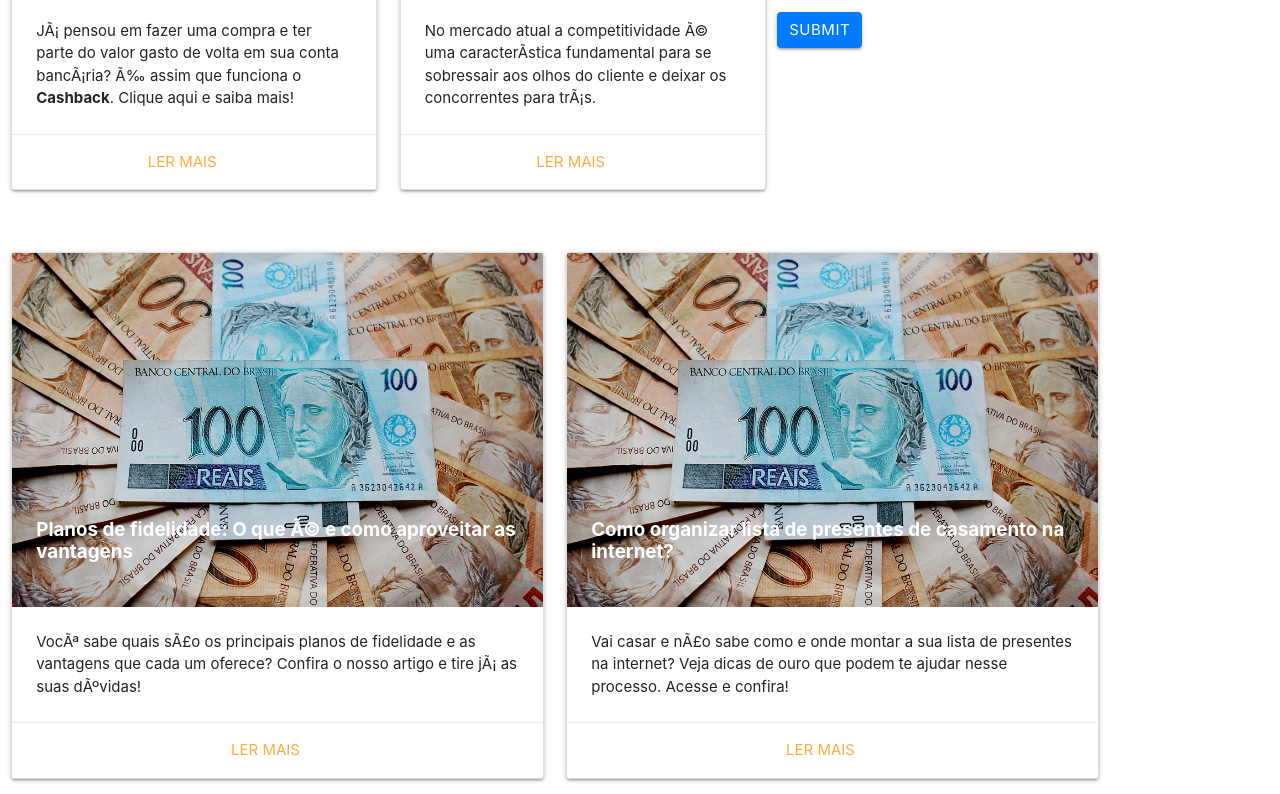
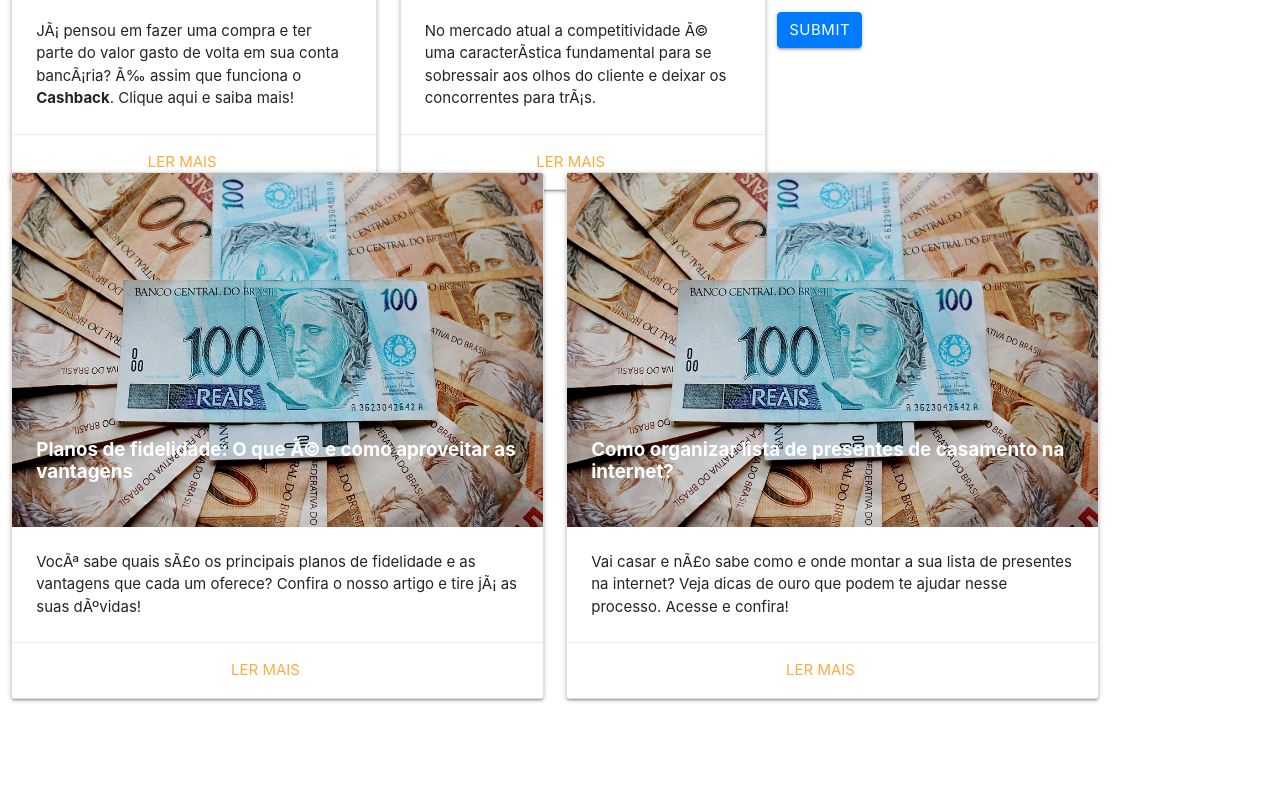
Before and after one commit to fabiofxi7/MelhorBlog, a plain HTML site: page index.html in a window 1280 px wide. Shown: the part 441-1235 px from the top of the page. After the commit the page ends 1155 px from the top, so only its background shows below. Drawn offline with nearby package versions, Linux system fonts and the light colour scheme.

Commit message:
Update index.html

```diff
--- a/index.html
+++ b/index.html
@@ -8,7 +8,7 @@
      <!-- Compiled and minified JavaScript -->
     <script src="https://cdnjs.cloudflare.com/ajax/libs/materialize/1.0.0/js/materialize.min.js"></script>
 
-    <meta charset="UTF-8">
+
     <meta name="viewport" content="width=device-width, initial-scale=1.0">
     <meta http-equiv="X-UA-Compatible" content="ie=edge">
     <title>Melhor Cashback</title>
@@ -16,7 +16,7 @@
   <script src="https://ajax.googleapis.com/ajax/libs/jquery/3.4.1/jquery.min.js"></script>
 
 
-
+<meta charset="UTF-8">
 </head>
 <body>
   <nav class="deep-orange darken-1 z-depth-0" style="height:50px;width:100%">
@@ -128,7 +128,7 @@
         </div>
     </div>
 
-  <div class="row container"style="height:400px; margin-top: 100px;">
+  <div class="row container"style="height:400px">
 			<div class="col s12 m6 l4">
 				<div class="card">
 					<div class="card-image">
```
